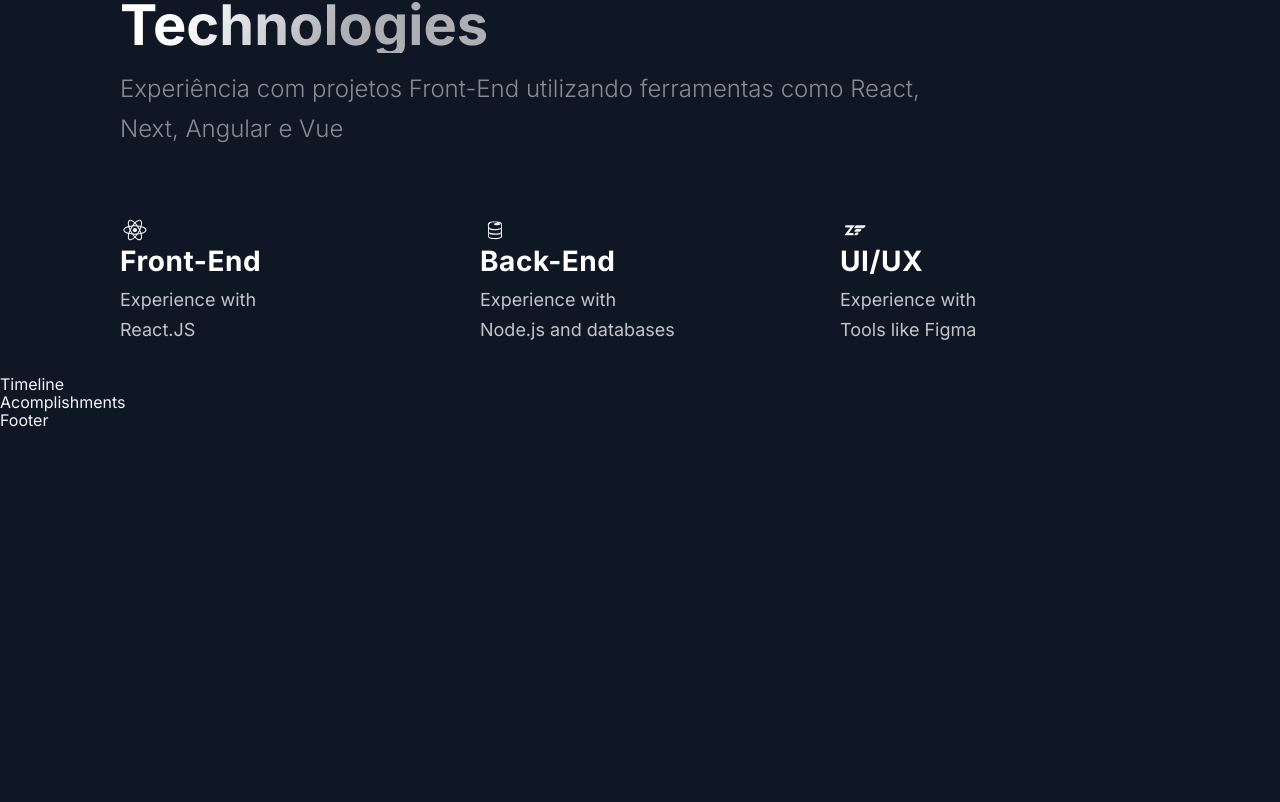
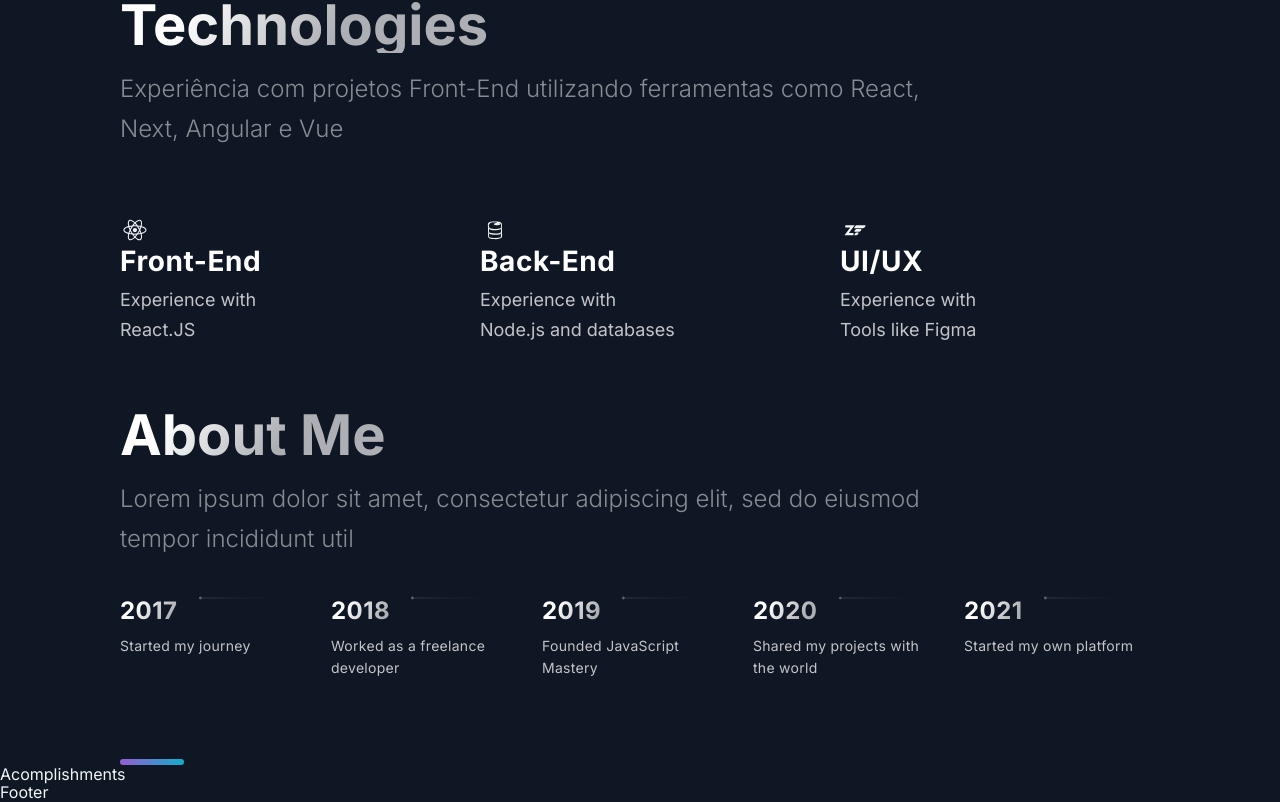
Before and after one commit to matheus-ferreira1/portfolio-with-next, a Next.js app: page / in a window 1280 px wide. Shown: the part 2281-3083 px from the top of the page. Before the commit the page ends 2711 px from the top, so only its background shows below. Built offline with nearby package versions, Linux system fonts and the light colour scheme.

Commit message:
timeline components completely done

```diff
--- a/src/components/TimeLine/TimeLine.js
+++ b/src/components/TimeLine/TimeLine.js
@@ -1,51 +1,144 @@
-import React, { useState, useRef, useEffect } from 'react';
+import React, { useState, useRef, useEffect } from "react";
 
-import { CarouselButton, CarouselButtonDot, CarouselButtons, CarouselContainer, CarouselItem, CarouselItemImg, CarouselItemText, CarouselItemTitle, CarouselMobileScrollNode } from './TimeLineStyles';
-import { Section, SectionDivider, SectionText, SectionTitle } from '../../styles/GlobalComponents';
-import { TimeLineData } from '../../constants/constants';
+import {
+  CarouselButton,
+  CarouselButtonDot,
+  CarouselButtons,
+  CarouselContainer,
+  CarouselItem,
+  CarouselItemImg,
+  CarouselItemText,
+  CarouselItemTitle,
+  CarouselMobileScrollNode,
+} from "./TimeLineStyles";
+import {
+  Section,
+  SectionDivider,
+  SectionText,
+  SectionTitle,
+} from "../../styles/GlobalComponents";
+import { TimeLineData } from "../../constants/constants";
 
 const TOTAL_CAROUSEL_COUNT = TimeLineData.length;
 
 const Timeline = () => {
-  // const [activeItem, setActiveItem] = useState(0);
-  // const carouselRef = useRef();
+  const [activeItem, setActiveItem] = useState(0);
+  const carouselRef = useRef();
 
-  // const scroll = (node, left) => {
-  //   return node.scrollTo({ left, behavior: 'smooth' });
-  // }
+  const scroll = (node, left) => {
+    return node.scrollTo({ left, behavior: "smooth" });
+  };
 
-  // const handleClick = (e, i) => {
-  //   e.preventDefault();
+  const handleClick = (e, i) => {
+    e.preventDefault();
 
-  //   if (carouselRef.current) {
-  //     const scrollLeft = Math.floor(carouselRef.current.scrollWidth * 0.7 * (i / TimeLineData.length));
+    if (carouselRef.current) {
+      const scrollLeft = Math.floor(
+        carouselRef.current.scrollWidth * 0.7 * (i / TimeLineData.length)
+      );
 
-  //     scroll(carouselRef.current, scrollLeft);
-  //   }
-  // }
+      scroll(carouselRef.current, scrollLeft);
+    }
+  };
 
-  // const handleScroll = () => {
-  //   if (carouselRef.current) {
-  //     const index = Math.round((carouselRef.current.scrollLeft / (carouselRef.current.scrollWidth * 0.7)) * TimeLineData.length);
+  const handleScroll = () => {
+    if (carouselRef.current) {
+      const index = Math.round(
+        (carouselRef.current.scrollLeft /
+          (carouselRef.current.scrollWidth * 0.7)) *
+          TimeLineData.length
+      );
 
-  //     setActiveItem(index);
-  //   }
-  // }
+      setActiveItem(index);
+    }
+  };
 
   // // snap back to beginning of scroll when window is resized
   // // avoids a bug where content is covered up if coming from smaller screen
-  // useEffect(() => {
-  //   const handleResize = () => {
-  //     scroll(carouselRef.current, 0);
-  //   }
+  useEffect(() => {
+    const handleResize = () => {
+      scroll(carouselRef.current, 0);
+    };
 
-  //   window.addEventListener('resize', handleResize);
-  // }, []);
+    window.addEventListener("resize", handleResize);
+  }, []);
 
   return (
-    <div>
-      Timeline
-    </div>
+    <Section id="about">
+      <SectionTitle>About Me</SectionTitle>
+      <SectionText>
+        Lorem ipsum dolor sit amet, consectetur adipiscing elit, sed do eiusmod
+        tempor incididunt util
+      </SectionText>
+      <CarouselContainer ref={carouselRef} onScroll={handleScroll}>
+        <>
+          {TimeLineData.map((item, index) => (
+            <CarouselMobileScrollNode
+              key={index}
+              final={index === TOTAL_CAROUSEL_COUNT - 1}
+            >
+              <CarouselItem
+                index={index}
+                id={`carousel__item-${index}`}
+                active={activeItem}
+                onClick={(e) => handleClick(e, index)}
+              >
+                <CarouselItemTitle>
+                  {item.year}
+                  <CarouselItemImg
+                    width="208"
+                    height="6"
+                    viewBox="0 0 208 6"
+                    fill="none"
+                    xmlns="http://www.w3.org/2000/svg"
+                  >
+                    <path
+                      fill-rule="evenodd"
+                      clip-rule="evenodd"
+                      d="M2.5 5.5C3.88071 5.5 5 4.38071 5 3V3.5L208 3.50002V2.50002L5 2.5V3C5 1.61929 3.88071 0.5 2.5 0.5C1.11929 0.5 0 1.61929 0 3C0 4.38071 1.11929 5.5 2.5 5.5Z"
+                      fill="url(#paint0_linear)"
+                      fill-opacity="0.33"
+                    />
+                    <defs>
+                      <linearGradient
+                        id="paint0_linear"
+                        x1="-4.30412e-10"
+                        y1="0.5"
+                        x2="208"
+                        y2="0.500295"
+                        gradientUnits="userSpaceOnUse"
+                      >
+                        <stop stop-color="white" />
+                        <stop
+                          offset="0.79478"
+                          stop-color="white"
+                          stop-opacity="0"
+                        />
+                      </linearGradient>
+                    </defs>
+                  </CarouselItemImg>
+                </CarouselItemTitle>
+                <CarouselItemText>{item.text}</CarouselItemText>
+              </CarouselItem>
+            </CarouselMobileScrollNode>
+          ))}
+        </>
+      </CarouselContainer>
+      <CarouselButtons>
+        {TimeLineData.map((item, index) => (
+          <CarouselButton
+            key={index}
+            index={index}
+            active={activeItem}
+            onclick={(e) => handleClick(e, index)}
+            type="button"
+          >
+            <CarouselButtonDot active={activeItem} />
+          </CarouselButton>
+        ))}
+      </CarouselButtons>
+      <SectionDivider />
+    </Section>
   );
 };
 
```
